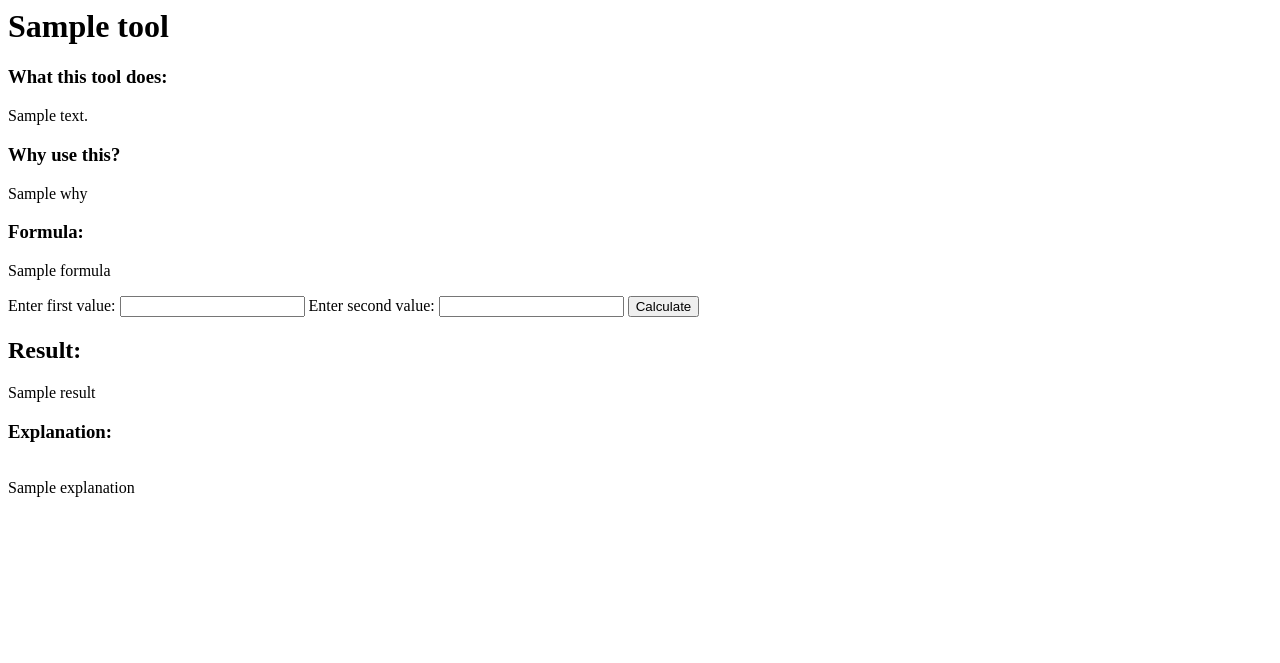
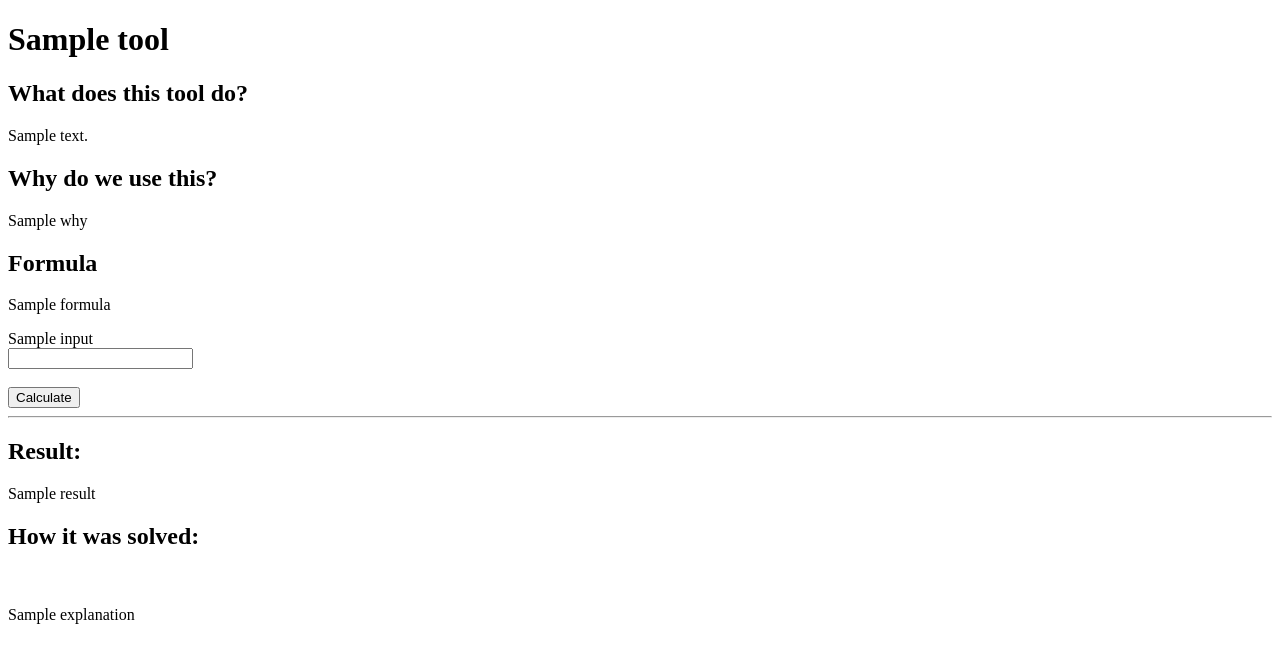
Before and after one commit to Kwakita123/Kwakita123.github.io, a Flask app: template templates/calculator.html in a window 1280 px wide. Shown: the top 663 px of the page. Run offline with Flask 3, Linux system fonts and the light colour scheme; the template is opened without the code that fills it: most values are stand-ins (such as "Sample title", 1, 10 or a date in 2020).

Commit message:
Enhance calculator.html with new structure and inputs
Updated headings and added dynamic input fields for calculations.

```diff
--- a/templates/calculator.html
+++ b/templates/calculator.html
@@ -1,48 +1,103 @@
+<!DOCTYPE html>
+<html>
+
+<head>
+
+<title>{{tool.name}}</title>
+
+</head>
+
+
+<body>
+
+
 <h1>{{tool.name}}</h1>
 
 
-<h3>What this tool does:</h3>
-<p>{{tool.description}}</p>
+<h2>What does this tool do?</h2>
+
+<p>
+{{tool.description}}
+</p>
 
 
-<h3>Why use this?</h3>
-<p>{{tool.why}}</p>
+
+<h2>Why do we use this?</h2>
+
+<p>
+{{tool.why}}
+</p>
 
 
-<h3>Formula:</h3>
-<p>{{tool.formula}}</p>
+
+<h2>Formula</h2>
+
+<p>
+{{tool.formula}}
+</p>
+
 
 
 <form method="POST">
 
-<label>Enter first value:</label>
-<input name="a" required>
+
+{% for input in tool.inputs %}
+
+<label>
+{{input}}
+</label>
+
+<br>
+
+<input
+type="number"
+step="any"
+name="value{{loop.index}}"
+required>
+
+<br><br>
 
 
-<label>Enter second value:</label>
-<input name="b" required>
+{% endfor %}
+
 
 
 <button>
 Calculate
 </button>
 
+
 </form>
+
 
 
 {% if result %}
 
+<hr>
+
+
 <h2>Result:</h2>
 
-<p>{{result}}</p>
+<p>
+{{result}}
+</p>
 
 
-<h3>Explanation:</h3>
 
-<p style="white-space:pre-line;">
+<h2>How it was solved:</h2>
+
+
+<p style="white-space:pre-line">
+
 {{explanation}}
+
 </p>
+
 
 {% endif %}
 
+
+
+</body>
+
 </html>
```
